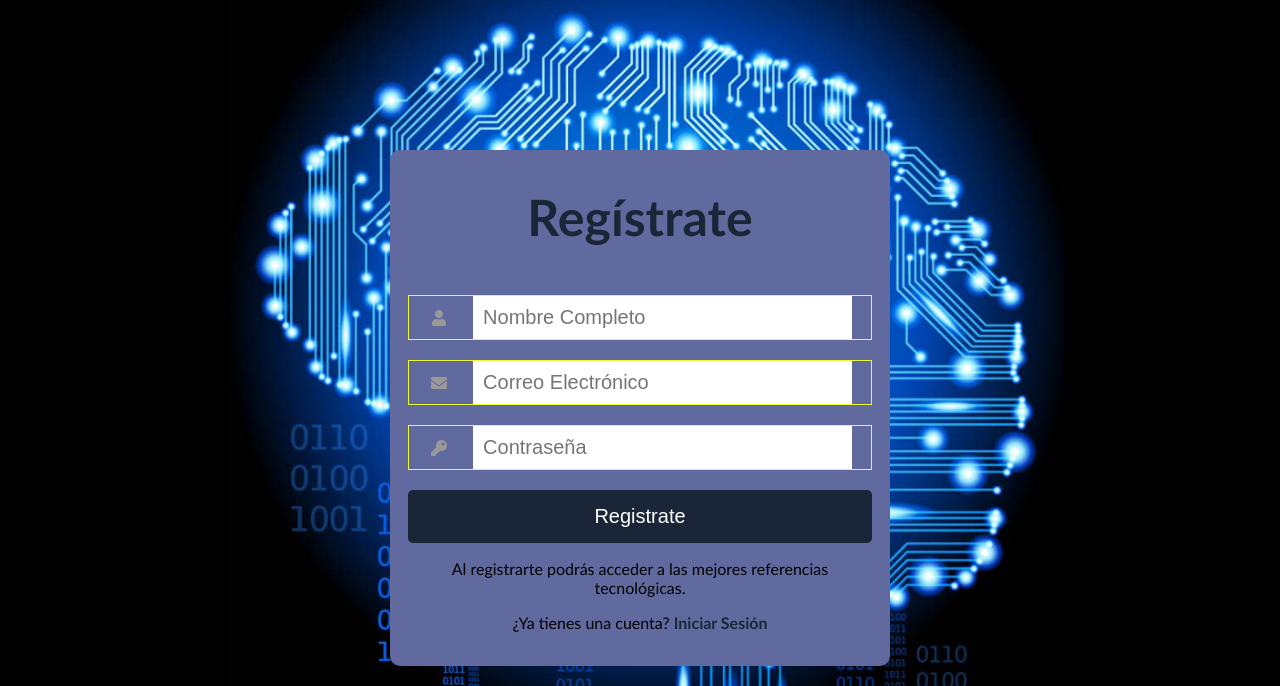
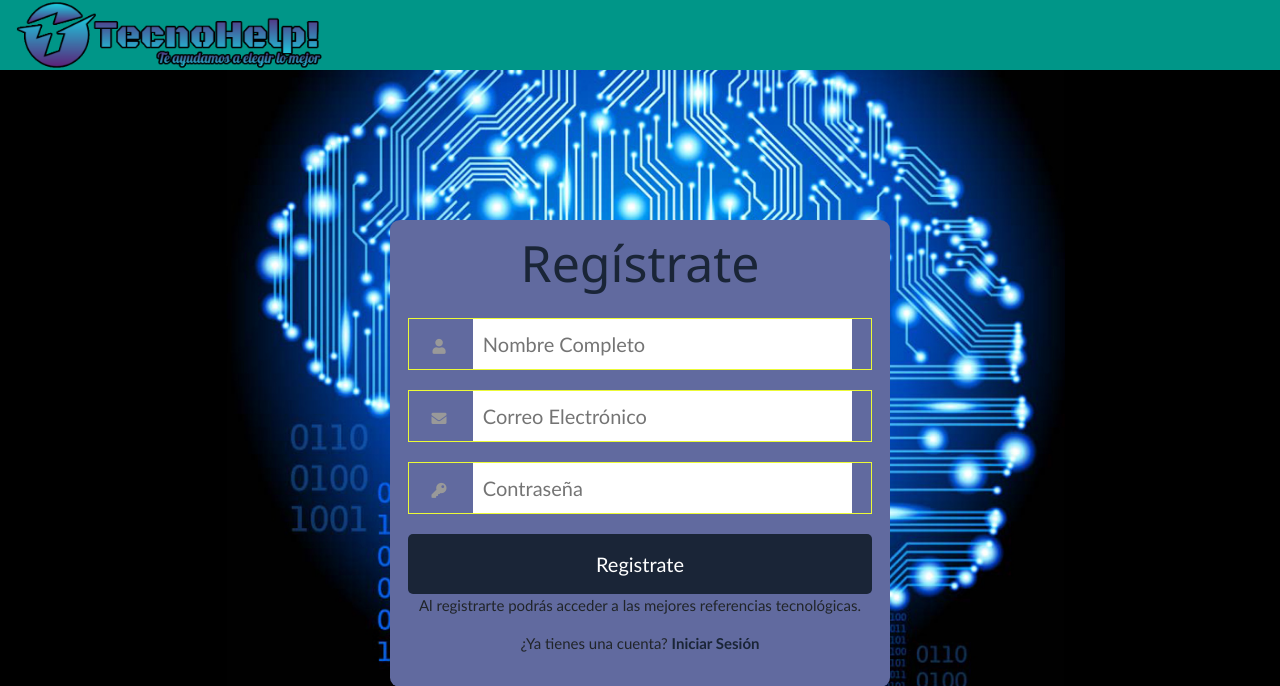
Before and after one commit to DiegoAbarca96/Etapa3AbarcaPavezUribe, a Django app: page /catalogo/registro in a window 1280 px wide. Shown: the top 686 px of the page. Run offline with Django 3.2, Linux system fonts and the light colour scheme; some libraries are stand-ins or nearby versions.

Commit message:
Commit arreglos graficos

```diff
--- a/catalogo/static/app/css/estilos.css
+++ b/catalogo/static/app/css/estilos.css
@@ -10,6 +10,10 @@
 box-sizing: border-box;
 }
 
+#supreme{
+  background: rgba(22, 51, 180, 0.3)
+}
+
 .contenedor{
 width: 100%;
 padding: 15px;
@@ -17,7 +21,7 @@
 
 .formulario{
 background: #616A9F;
-margin-top: 150px;
+margin-top: 100px;
 padding: 3px;
 }
 
--- a/catalogo/static/app/css/form.css
+++ b/catalogo/static/app/css/form.css
@@ -18,7 +18,6 @@
 	height: 220px;
     margin: 0 auto 0 auto;
     position: relative;
-	background-color: black;
 }
 body{
     margin: 0;
--- a/catalogo/templates/app/basecont.html
+++ b/catalogo/templates/app/basecont.html
@@ -12,7 +12,7 @@
 </head>
 <body>
 	<div id="upper">
-		<a href="../index">
+		<a href="..">
 					  <img src="{% static 'app/img/logo.png' %}" width="600" height="100" alt="">
 					</a>
       </div>
--- a/catalogo/templates/app/baselog.html
+++ b/catalogo/templates/app/baselog.html
@@ -5,12 +5,19 @@
 	<title></title>
 	<meta name="viewport" content="width=device-width, user-scalable=yes, initial-scale=1.0, maximum-scale=3.0, minimum-scale=1.0">
  <link rel="stylesheet" href="https://use.fontawesome.com/releases/v5.6.3/css/all.css" >
-  {% load static %}
+ <link rel="stylesheet" href="https://cdn.jsdelivr.net/npm/bootstrap@4.5.3/dist/css/bootstrap.min.css" integrity="sha384-TX8t27EcRE3e/ihU7zmQxVncDAy5uIKz4rEkgIXeMed4M0jlfIDPvg6uqKI2xXr2" crossorigin="anonymous">
+ <link rel="stylesheet" href="https://www.w3schools.com/w3css/4/w3.css">
+ {% load static %}
 	<link rel="stylesheet" href="{% static 'app/css/estilos.css' %}">
 </head>
-
+<div class="w3-container w3-teal" id="supreme">
+	<a href=".">
+		<img class="imgfilter" src="{% static 'app/fondo/logo.png' %}" height="70px">
+	</a>
+  </div>
 <body>
 
+	</div>
     {% block contenido %}
 
     {% endblock %}
--- a/catalogo/urls.py
+++ b/catalogo/urls.py
@@ -2,11 +2,11 @@
 from . import views
 
 urlpatterns = [
-    path('index',views.home,name='home'),
+    path('',views.home,name='home'),
     path('contenido/acer', views.acer, name='acer'),
     path('contenido/lenovo', views.lenovo, name='lenovo'),
     path('contenido/asus', views.asus, name='asus'),
-    path('', views.login, name='login'),
+    path('login', views.login, name='login'),
     path('registro', views.registro, name='registro'),
     path('producto', views.producto, name='producto'),
 ]
```
Also changed, not shown: catalogo/static/app/css/style1.css (+6 -2 lines), catalogo/templates/app/base.html (+11 -2 lines), catalogo/static/app/fondo/logo.png, catalogo/static/app/img/logo.png.
